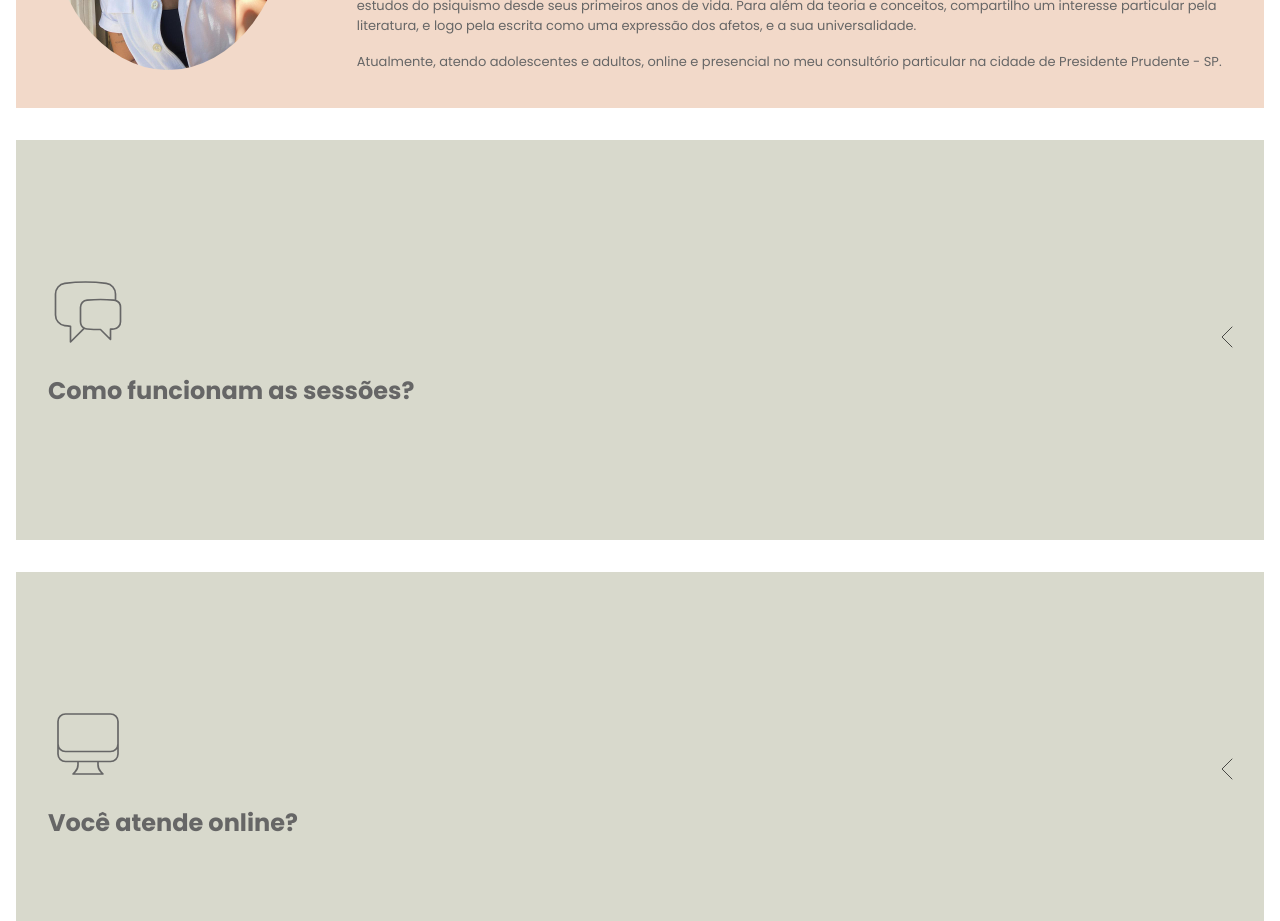
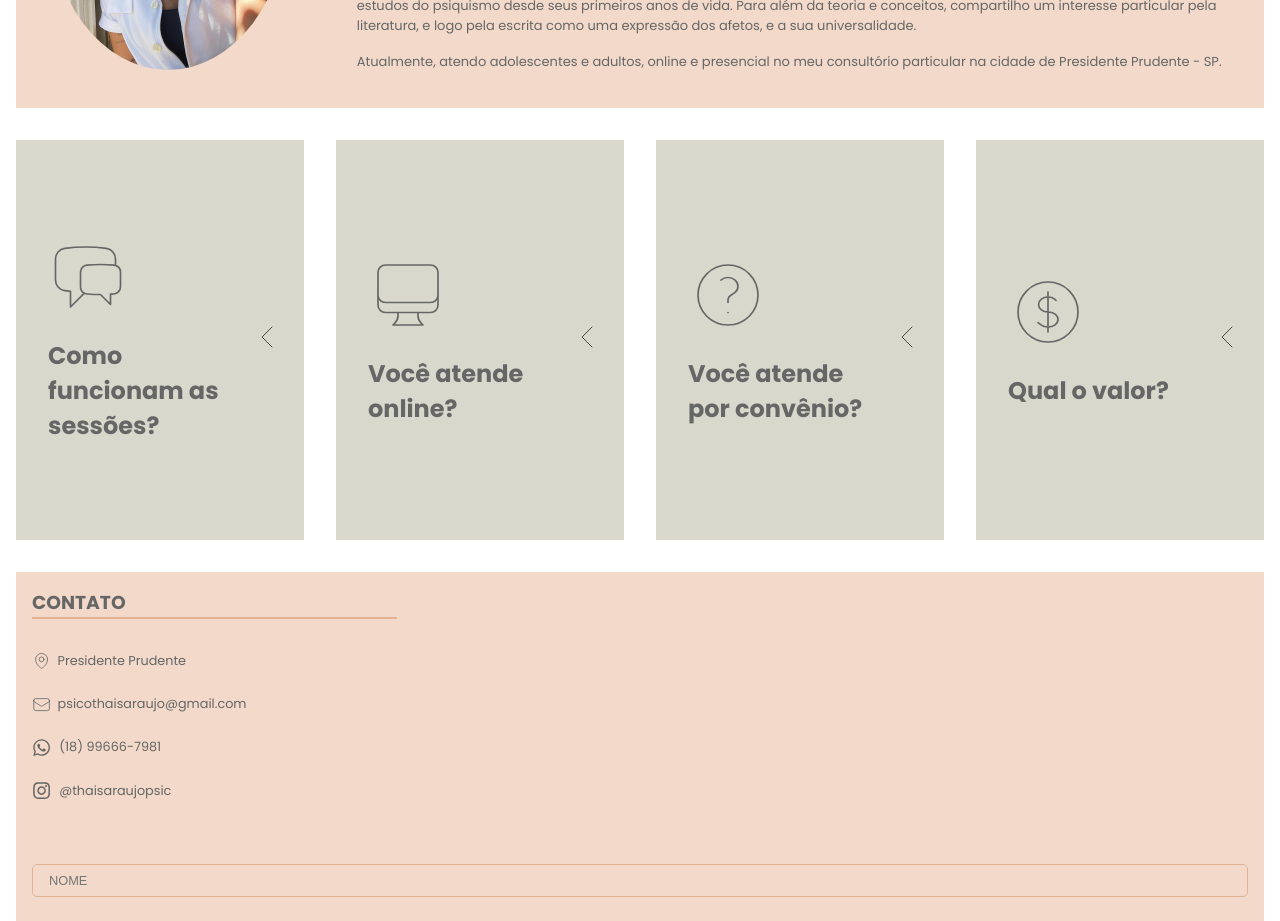
Before and after one commit to caueperuque/landing-page-psi, a React (Vite) app: page / in a window 1280 px wide. Shown: the part 1100-2021 px from the top of the page. Built offline with nearby package versions, Linux system fonts and the light colour scheme.

Commit message:
feat: align faq row

```diff
--- a/src/components/FAQ/styles.ts
+++ b/src/components/FAQ/styles.ts
@@ -6,6 +6,10 @@ export const FAQLayoutComponent = styled.div`
   display: flex;
   flex-direction: column;
   gap: 2rem;
+
+  @media (min-width: 720px) {
+    flex-direction: row;
+  }
 `;
 
 export const FAQCardComponent = styled.div`
@@ -35,6 +39,10 @@ export const FAQCardComponent = styled.div`
     box-sizing: border-box;
   }
 
+  @media (min-width: 720px) {
+    width: 100%;
+  }
+
   svg {
     width: 5rem;
     stroke-width: 0.5px;
```
